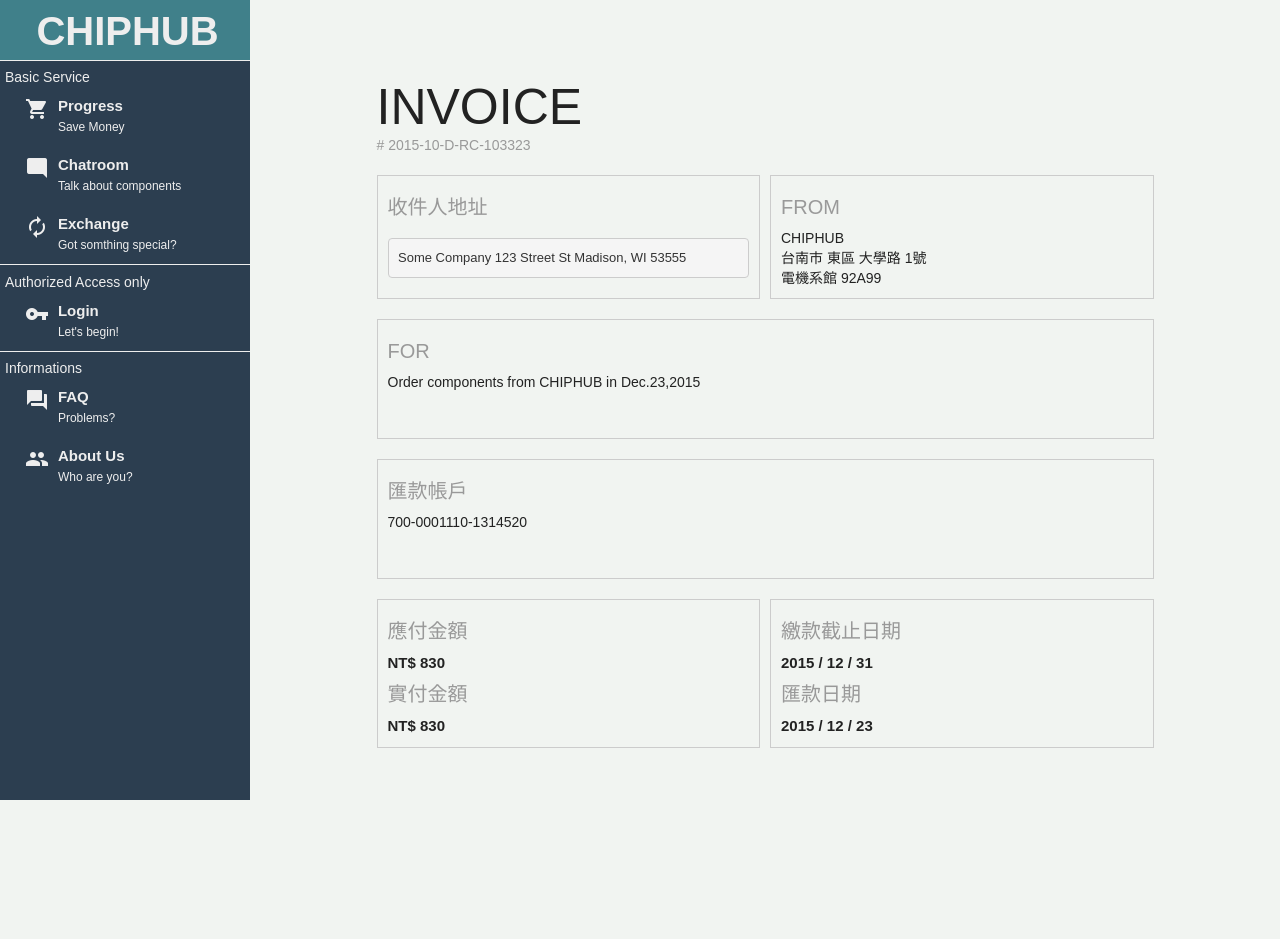
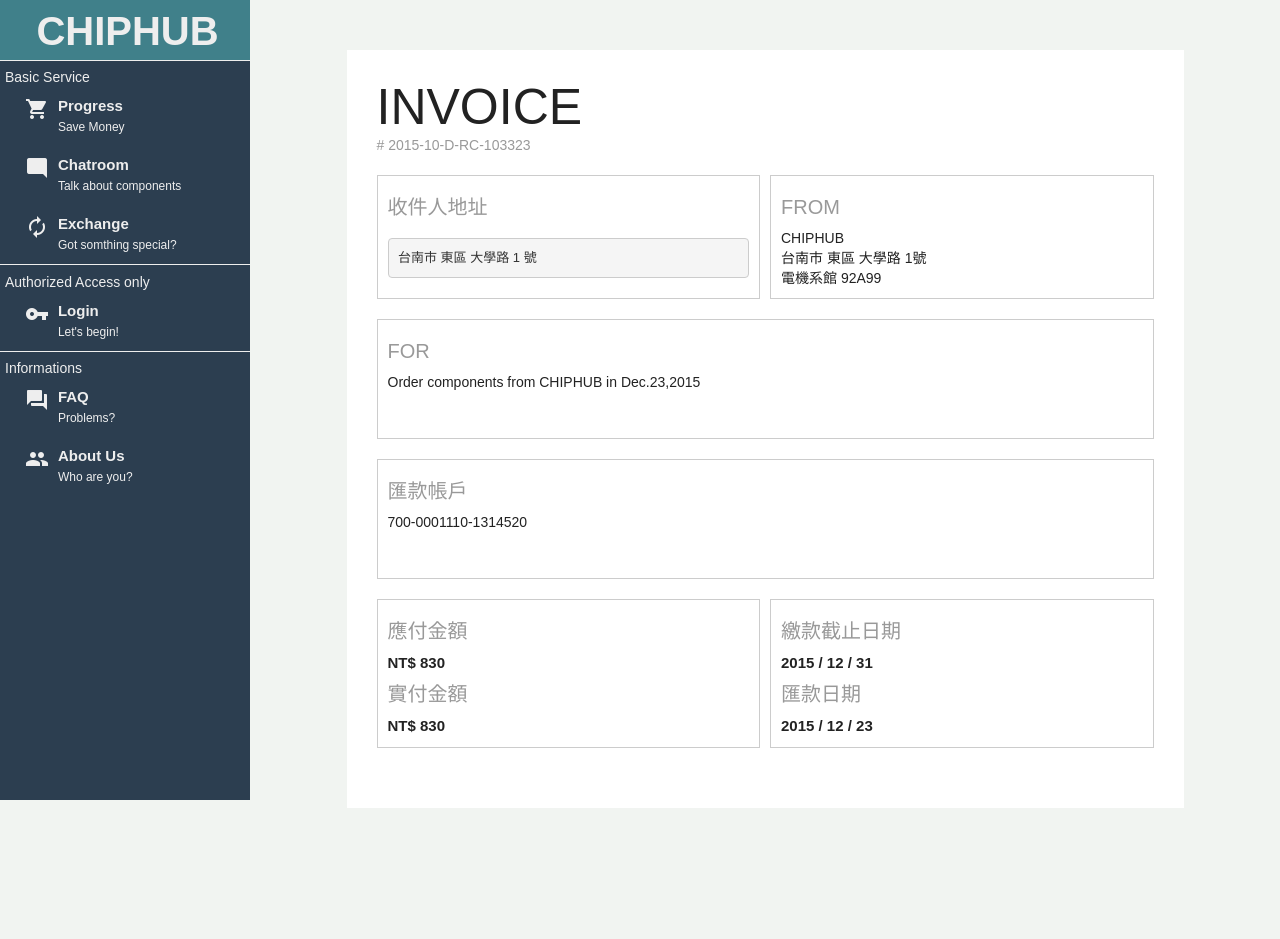
Before and after one commit to sonicyang/chiphub, a Django app: page /list_order/ in a window 1280 px wide. Run offline with Django 3.2, Linux system fonts and the light colour scheme; data that the repository does not hold is empty; style sheets or scripts are compiled from the project's sources; some libraries are stand-ins or nearby versions.

Commit message:
list_order fixed

```diff
--- a/static/css/list_order.css
+++ b/static/css/list_order.css
@@ -6,6 +6,7 @@ body {
   background: #F1F4F1; }
 
 .invoice {
+  background: #FFF;
   color: #222;
   padding: 3rem 2rem 4rem 3rem;
   width: 90%;
@@ -32,6 +33,7 @@ body {
     padding-right: 1rem; }
   .invoice-grid pre {
     margin-top: 20px;
+    font-size: 13px;
     font-family: inherit; }
 
 .invoice-module {
--- a/static/sass/list_order.sass
+++ b/static/sass/list_order.sass
@@ -7,6 +7,7 @@ body
   background: $MAIN-BACKGROUND
 
 .invoice
+  background: #FFF
   color: #222
   padding: 3rem 2rem 4rem 3rem
   width: 90%
@@ -32,6 +33,7 @@ body
     padding-right: 1rem
   pre
     margin-top: 20px
+    font-size: 13px
     font-family: inherit
 
 .invoice-module
--- a/templates/list_order.html
+++ b/templates/list_order.html
@@ -19,7 +19,7 @@
     <div class="grid-1-2">
       <div class="invoice-module">
         <h3>收件人地址</h3>
-        <pre>Some Company 123 Street St Madison, WI 53555</pre>
+        <pre>台南市 東區 大學路 1 號</pre>
       </div>
     </div>
 
```
